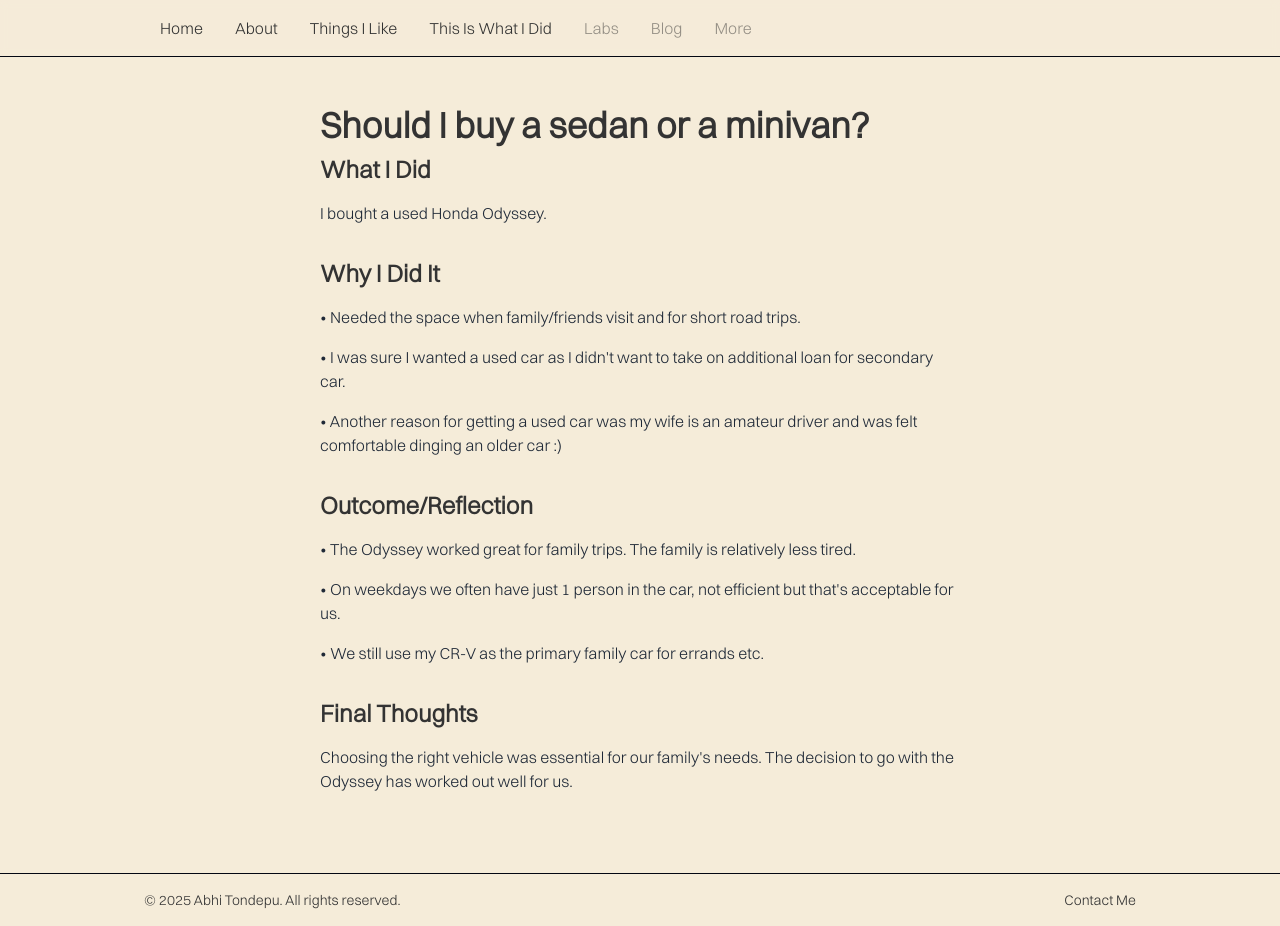
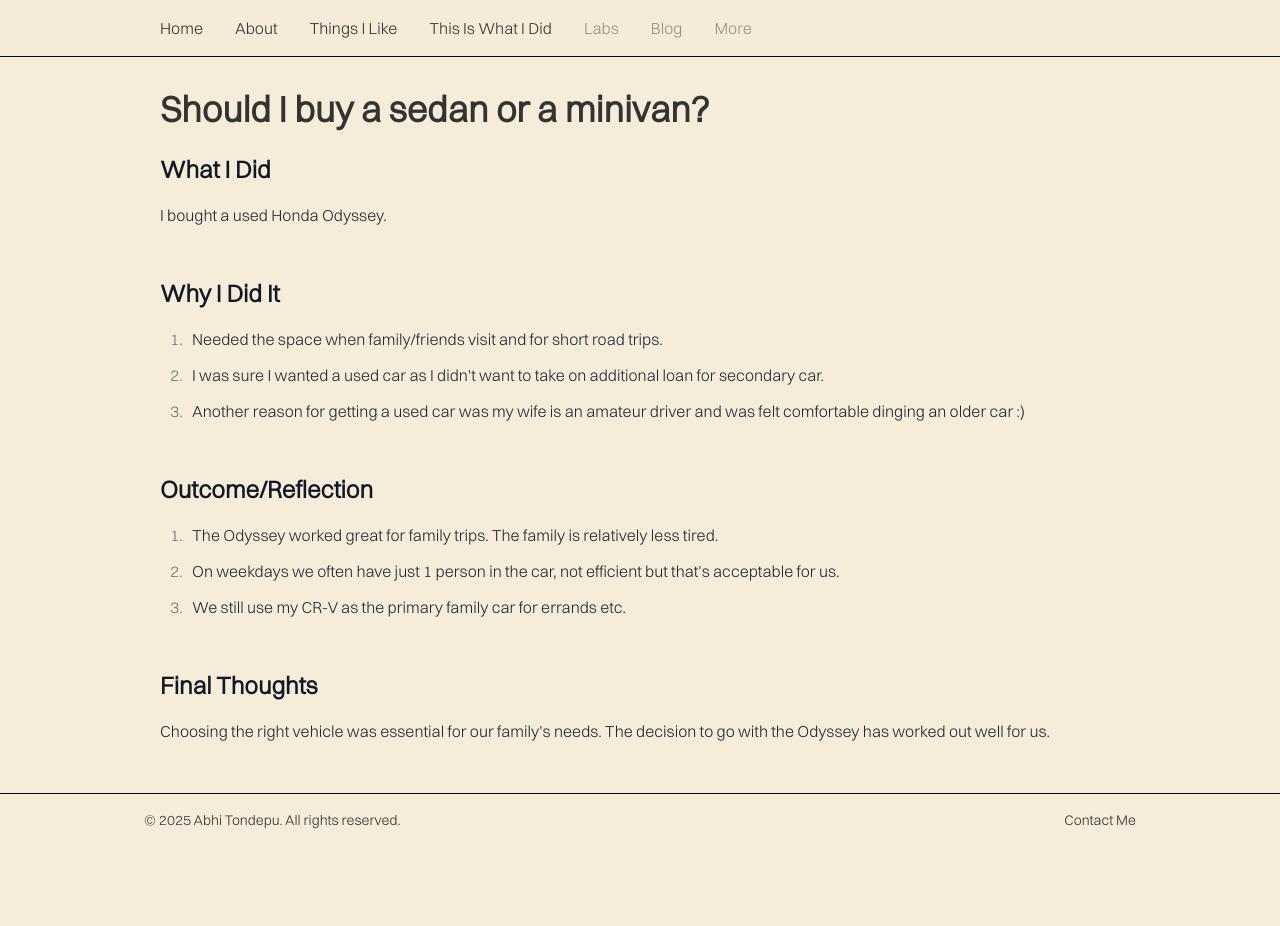
Before and after one commit to abiclub23/folio, a Next.js app: page /tiwid/should-i-buy-a-sedan-or-a-minivan in a window 1280 px wide. After the commit the page ends 846 px from the top, so only its background shows below. Built offline with nearby package versions, Linux system fonts and the light colour scheme.

Commit message:
refactor tiwid to slugs

```diff
--- a/components/Home/index.js
+++ b/components/Home/index.js
@@ -26,6 +26,11 @@ export default function Home() {
                 Things I Like
               </span>
             </Link>
+            <Link href="/tiwid" className="block">
+              <span className="text-7xl font-light inline-block hover:italic ">
+                This Is What I Did
+              </span>
+            </Link>
             <span className="block cursor-not-allowed">
               <span className="text-7xl font-light inline-block opacity-50">
                 Labs
--- a/components/ThingsILike/YearContent.js
+++ b/components/ThingsILike/YearContent.js
@@ -1,13 +1,18 @@
+import { marked } from 'marked';
+
 export default function YearContent({ items, year, lastUpdated }) {
+  // Convert items to markdown and parse
+  const markdownContent = items.map(item => `- ${item}`).join('\n');
+  const htmlContent = marked(markdownContent);
+
   return (
     <div>
       <h1 className="text-3xl font-bold mb-6">Things I Like - {year}</h1>
       <p className="text-sm text-gray-500 mb-4">Last updated: {lastUpdated}</p>
-      <ul className="space-y-4">
-        {items.map((item, index) => (
-          <li key={index} className="text-base text-gray-700 leading-relaxed">{item}</li>
-        ))}
-      </ul>
+      <div
+        className="prose prose-lg max-w-none"
+        dangerouslySetInnerHTML={{ __html: htmlContent }}
+      />
     </div>
   );
 }
--- /dev/null
+++ b/components/tiwid/Article.js
@@ -0,0 +1,20 @@
+import { marked } from 'marked';
+
+export default function Article({ content, title }) {
+  // Skip the first line (title) and parse the rest as markdown
+  const markdownContent = content.split('\n').slice(1).join('\n');
+  const htmlContent = marked(markdownContent);
+
+  return (
+    <article>
+      <h1 className="text-4xl font-bold mb-6">{title}</h1>
+      <div
+        className="prose prose-h2:text-2xl prose-h2:font-semibold prose-h2:mb-4
+                   prose-p:text-gray-800 prose-p:mb-4
+                   prose-ul:space-y-2 prose-li:text-gray-800
+                   max-w-none"
+        dangerouslySetInnerHTML={{ __html: htmlContent }}
+      />
+    </article>
+  );
+}
--- /dev/null
+++ b/content/tiwid/should-i-buy-a-sedan-or-a-minivan.md
@@ -0,0 +1,17 @@
+# Should I buy a sedan or a minivan?
+
+## What I Did
+I bought a used Honda Odyssey.
+
+## Why I Did It
+1. Needed the space when family/friends visit and for short road trips.
+2. I was sure I wanted a used car as I didn't want to take on additional loan for secondary car.
+3. Another reason for getting a used car was my wife is an amateur driver and was felt comfortable dinging an older car :)
+
+## Outcome/Reflection
+1. The Odyssey worked great for family trips. The family is relatively less tired.
+2. On weekdays we often have just 1 person in the car, not efficient but that's acceptable for us.
+3. We still use my CR-V as the primary family car for errands etc.
+
+## Final Thoughts
+Choosing the right vehicle was essential for our family's needs. The decision to go with the Odyssey has worked out well for us.
--- a/package.json
+++ b/package.json
@@ -16,11 +16,13 @@
     "react-dom": "^18.2.0"
   },
   "devDependencies": {
+    "@tailwindcss/typography": "^0.5.16",
     "@types/node": "^20.10.4",
     "@types/react": "^18.2.45",
     "autoprefixer": "^10.4.16",
     "eslint": "^8.55.0",
     "eslint-config-next": "14.0.4",
+    "marked": "^15.0.8",
     "postcss": "^8.4.32",
     "tailwindcss": "^3.3.6",
     "typescript": "^5.3.3"
--- /dev/null
+++ b/pages/tiwid/[slug].js
@@ -0,0 +1,50 @@
+import fs from 'fs';
+import path from 'path';
+import Article from '../../components/tiwid/Article';
+
+export const metadata = {
+  title: 'This Is What I Did | Abhi Tondepu',
+};
+
+export default function ArticlePage({ content, title }) {
+  return <Article content={content} title={title} />;
+}
+
+export async function getStaticPaths() {
+  const dirPath = path.join(process.cwd(), 'content/tiwid');
+  const files = fs.readdirSync(dirPath);
+
+  const paths = files
+    .filter(file => file.endsWith('.md'))
+    .map(file => ({
+      params: {
+        slug: file.replace('.md', ''),
+      },
+    }));
+
+  return {
+    paths,
+    fallback: false,
+  };
+}
+
+export async function getStaticProps({ params }) {
+  const { slug } = params;
+  const filePath = path.join(process.cwd(), 'content/tiwid', `${slug}.md`);
+
+  try {
+    const content = fs.readFileSync(filePath, 'utf8');
+    const title = content.split('\n')[0].replace('# ', '');
+
+    return {
+      props: {
+        content,
+        title,
+      },
+    };
+  } catch (error) {
+    return {
+      notFound: true,
+    };
+  }
+}
--- a/pages/tiwid/index.js
+++ b/pages/tiwid/index.js
@@ -1,38 +1,51 @@
-import Head from 'next/head';
+import fs from 'fs';
+import path from 'path';
 import Link from 'next/link';
 
-export default function TIWIDLanding() {
-  const articles = [
-    {
-      slug: 'should-i-buy-a-sedan-or-a-minivan',
-      title: 'Should I buy a sedan or a minivan?'
-    }
-  ];
+export const metadata = {
+  title: 'This Is What I Did | Abhi Tondepu',
+};
 
+export default function TIWIDIndex({ articles }) {
   return (
-    <>
-      <Head>
-        <title>This Is What I Did | Abhi Tondepu</title>
-      </Head>
-      <div className="">
-        <h1 className="text-4xl font-bold mb-6">This Is What I Did (TIWID)</h1>
+    <div>
+      <h1 className="text-4xl font-bold mb-6">This Is What I Did</h1>
       <p className="text-lg text-gray-600 mb-8">
       Life is full of decisions that shape our path. While we have countless reviews for everyday purchases,
             we rarely find insights into life's broader choices. Here, I share my decisions and their context,
             from career moves to lifestyle changes - hoping to make your own decision-making journey a bit easier.
       </p>
       <div className="space-y-4 border-t border-gray-950 pt-6">
-          {articles.map(article => (
+        {articles.map(({ slug, title }) => (
           <Link
-              key={article.slug}
-              href={`/tiwid/${article.slug}`}
+            key={slug}
+            href={`/tiwid/${slug}`}
             className="block hover:italic"
           >
-              <h2 className="text-xl font-semibold">{article.title}</h2>
+            <h2 className="text-xl font-semibold">{title}</h2>
           </Link>
         ))}
       </div>
     </div>
-    </>
   );
 }
+
+export async function getStaticProps() {
+  const dirPath = path.join(process.cwd(), 'content/tiwid');
+  const files = fs.readdirSync(dirPath);
+
+  const articles = files
+    .filter(file => file.endsWith('.md'))
+    .map(file => {
+      const slug = file.replace('.md', '');
+      const content = fs.readFileSync(path.join(dirPath, file), 'utf8');
+      const title = content.split('\n')[0].replace('# ', '');
+      return { slug, title };
+    });
+
+  return {
+    props: {
+      articles,
+    },
+  };
+}
--- a/pages/tiwid/should-i-buy-a-sedan-or-a-minivan.js
+++ /dev/null
@@ -1,44 +0,0 @@
-import Head from 'next/head';
-
-export default function SedanVsMinivan() {
-  return (
-    <>
-      <Head>
-        <title>Should I buy a sedan or a minivan? | This Is What I Did</title>
-      </Head>
-      <article className="max-w-2xl mx-auto p-4">
-        <h1 className="text-4xl font-bold mb-2">Should I buy a sedan or a minivan?</h1>
-
-        <section className="mb-8">
-          <h2 className="text-2xl font-semibold mb-4">What I Did</h2>
-          <p className="text-gray-800">I bought a used Honda Odyssey.</p>
-        </section>
-
-        <section className="mb-8">
-          <h2 className="text-2xl font-semibold mb-4">Why I Did It</h2>
-          <ul className="space-y-4 text-gray-800">
-            <li>• Needed the space when family/friends visit and for short road trips.</li>
-            <li>• I was sure I wanted a used car as I didn't want to take on additional loan for secondary car.</li>
-            <li>• Another reason for getting a used car was my wife is an amateur driver and was felt comfortable dinging an older car :)</li>
-          </ul>
-        </section>
-
-        <section className="mb-8">
-          <h2 className="text-2xl font-semibold mb-4">Outcome/Reflection</h2>
-          <ul className="space-y-4 text-gray-800">
-            <li>• The Odyssey worked great for family trips. The family is relatively less tired.</li>
-            <li>• On weekdays we often have just 1 person in the car, not efficient but that's acceptable for us.</li>
-            <li>• We still use my CR-V as the primary family car for errands etc.</li>
-          </ul>
-        </section>
-
-        <section className="mb-8">
-          <h2 className="text-2xl font-semibold mb-4">Final Thoughts</h2>
-          <p className="text-gray-800">
-            Choosing the right vehicle was essential for our family's needs. The decision to go with the Odyssey has worked out well for us.
-          </p>
-        </section>
-      </article>
-    </>
-  );
-}
--- a/tailwind.config.js
+++ b/tailwind.config.js
@@ -22,5 +22,7 @@ module.exports = {
       },
     },
   },
-  plugins: [],
+  plugins: [
+    require('@tailwindcss/typography'),
+  ],
 }
```
Also changed, not shown: 1 other file (tests, documents, lock files or other folders). Lines whose indentation alone changed are shown as unchanged.
